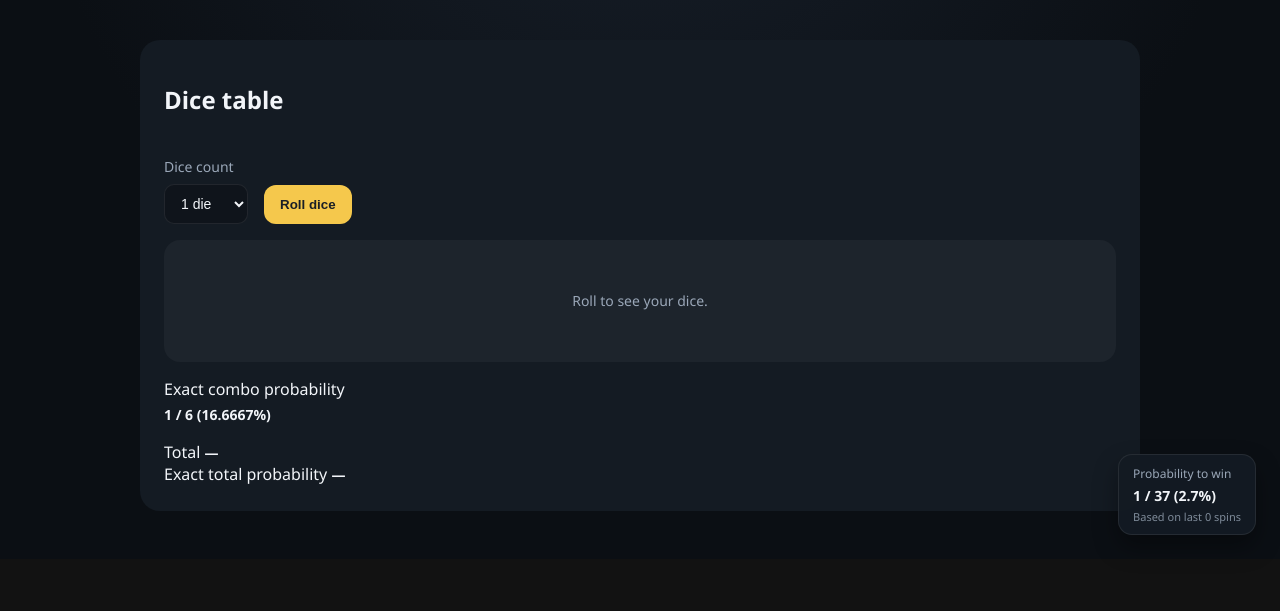
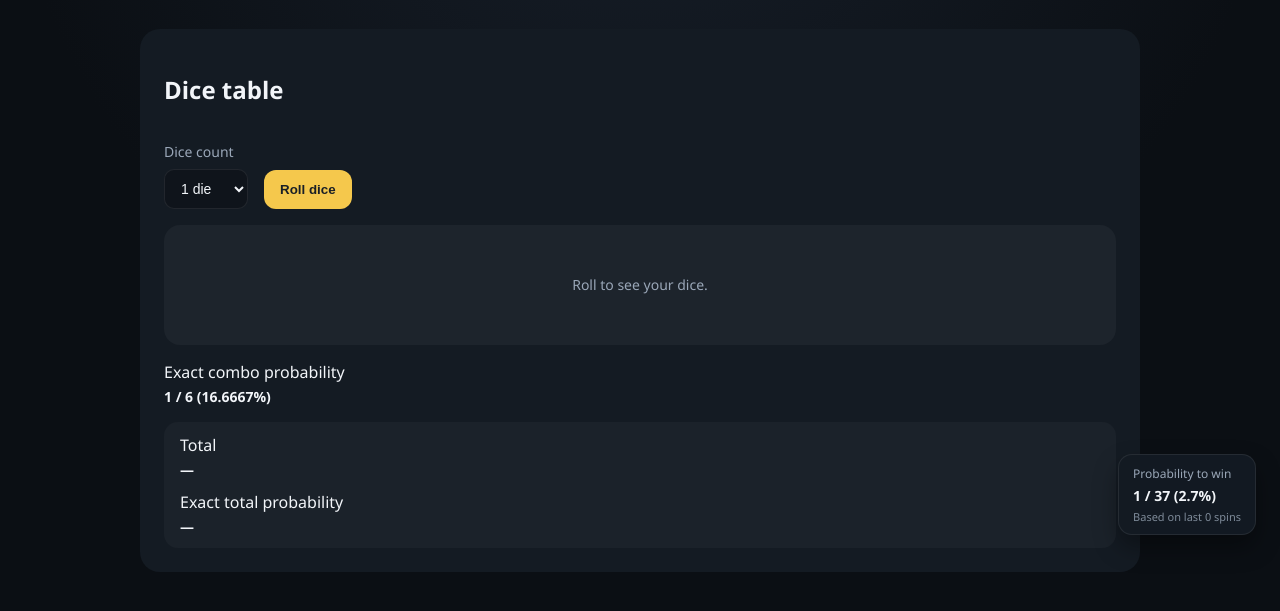
Before and after one commit to LeifMartin69/Roulet-math, a plain HTML site: page index.html in a window 1280 px wide. Both pictures are taken after a click on the button "Dice". Shown: the part 241-852 px from the top of the page. Before the commit the page ends 800 px from the top, so only its background shows below. Drawn offline with Linux system fonts and the light colour scheme.

Commit message:
Update styles.css

```diff
--- a/styles.css
+++ b/styles.css
@@ -225,6 +225,19 @@
   gap: 4px;
 }
 
+.dice-summary {
+  display: grid;
+  gap: 12px;
+  background: rgba(255, 255, 255, 0.03);
+  border-radius: 14px;
+  padding: 12px 16px;
+}
+
+.dice-summary div {
+  display: grid;
+  gap: 4px;
+}
+
 form {
   display: grid;
   gap: 16px;
```
